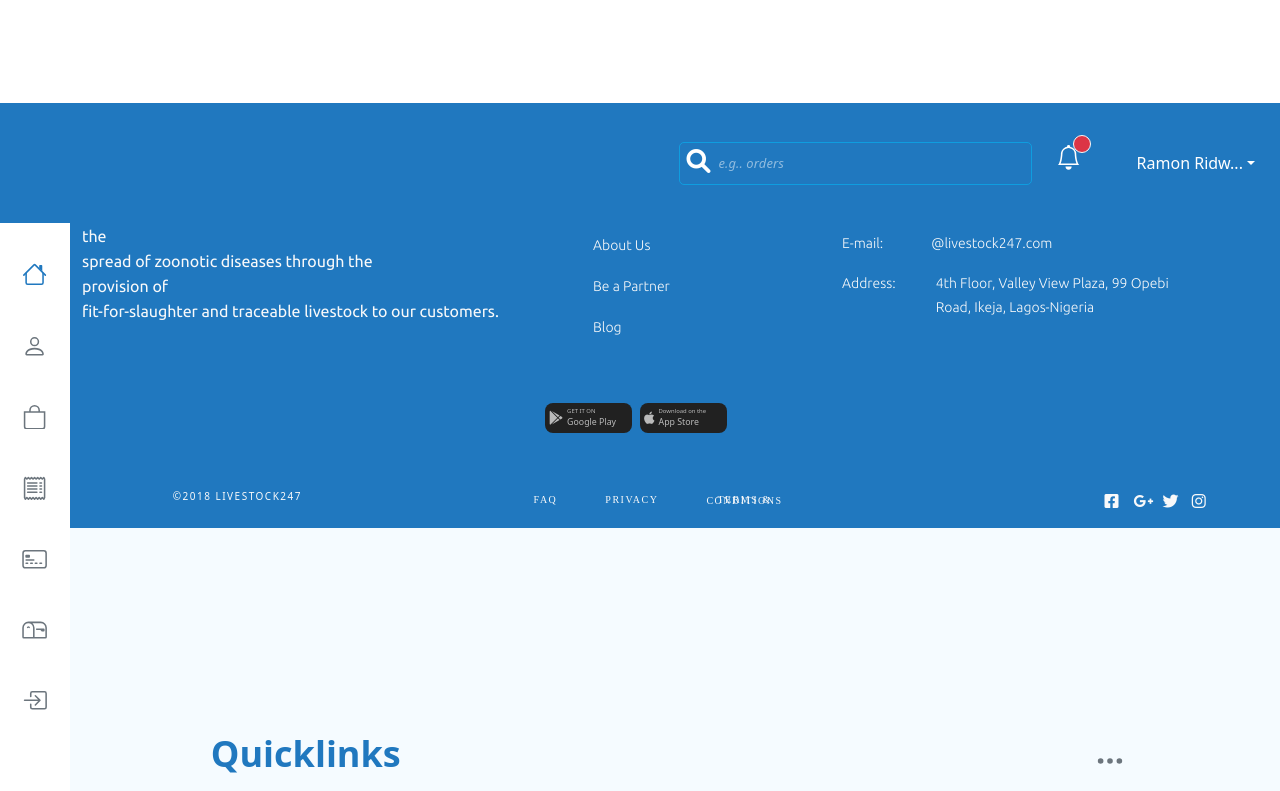
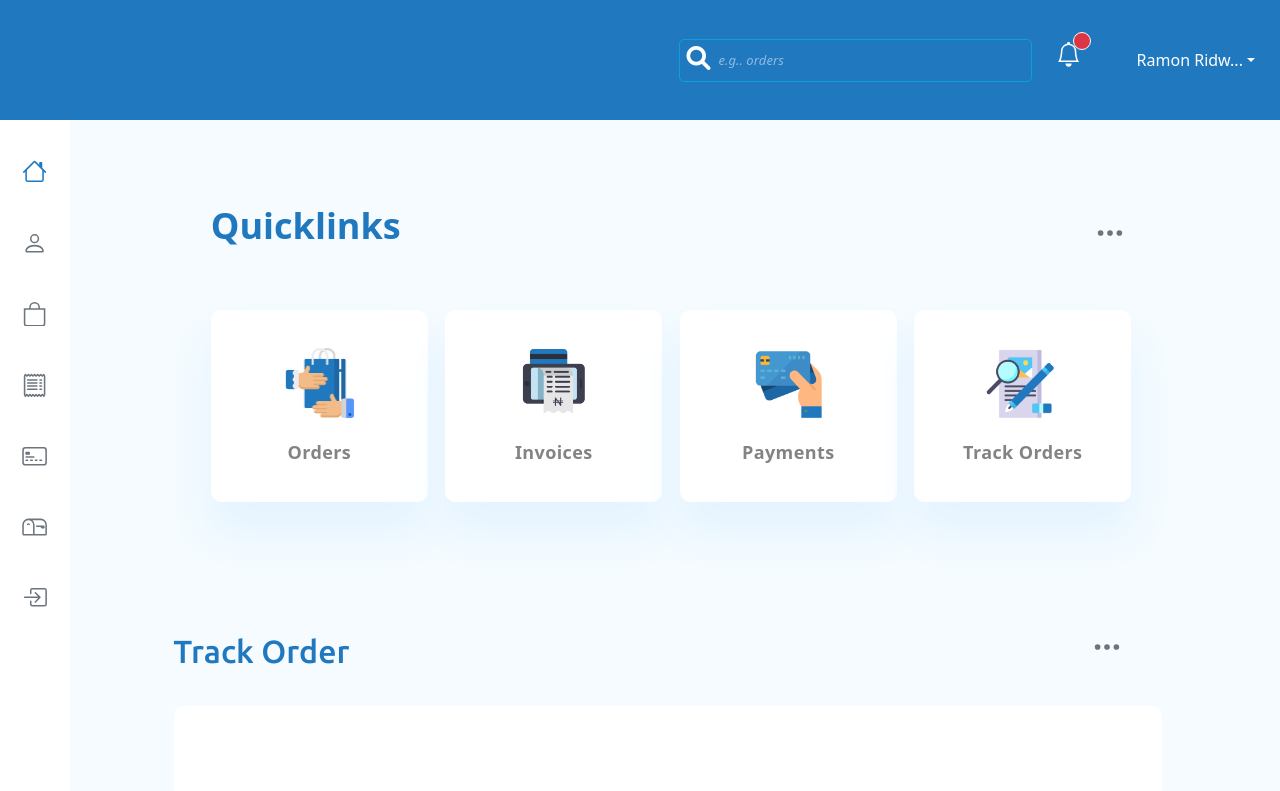
Before and after one commit to shariefzabi/project, a React (Create React App) app: page / in a window 1280 px wide. Shown: the top 791 px of the page. Built offline with nearby package versions, Linux system fonts and the light colour scheme.

Commit message:
Update dashboard.js

```diff
--- a/src/modules/dashboard/dashboard.js
+++ b/src/modules/dashboard/dashboard.js
@@ -13,8 +13,8 @@ function Dashboard() {
     return (<div className='dashboard'>
         <Header></Header>
         <Sidebar></Sidebar>
+        <Overview></Overview>
         <Footer></Footer>
-        <Overview></Overview>
     </div>);
 }
 
```
